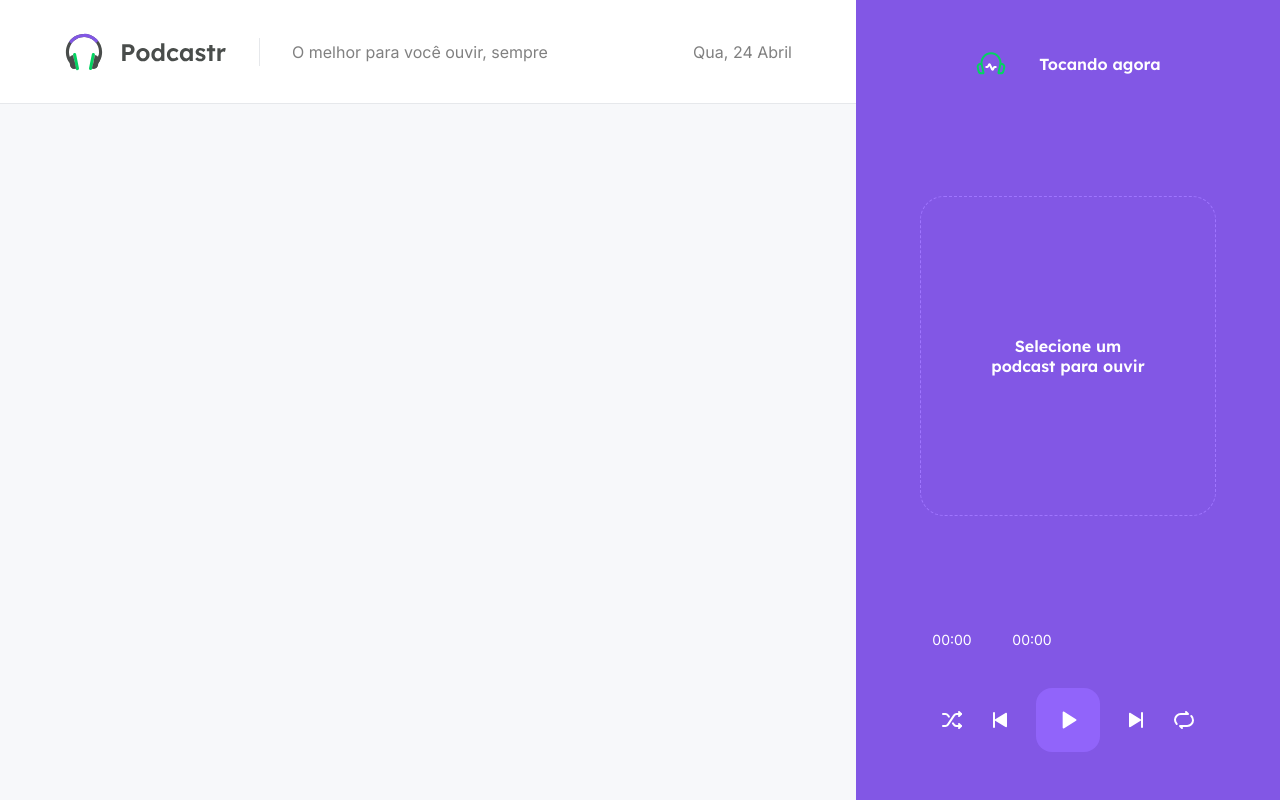
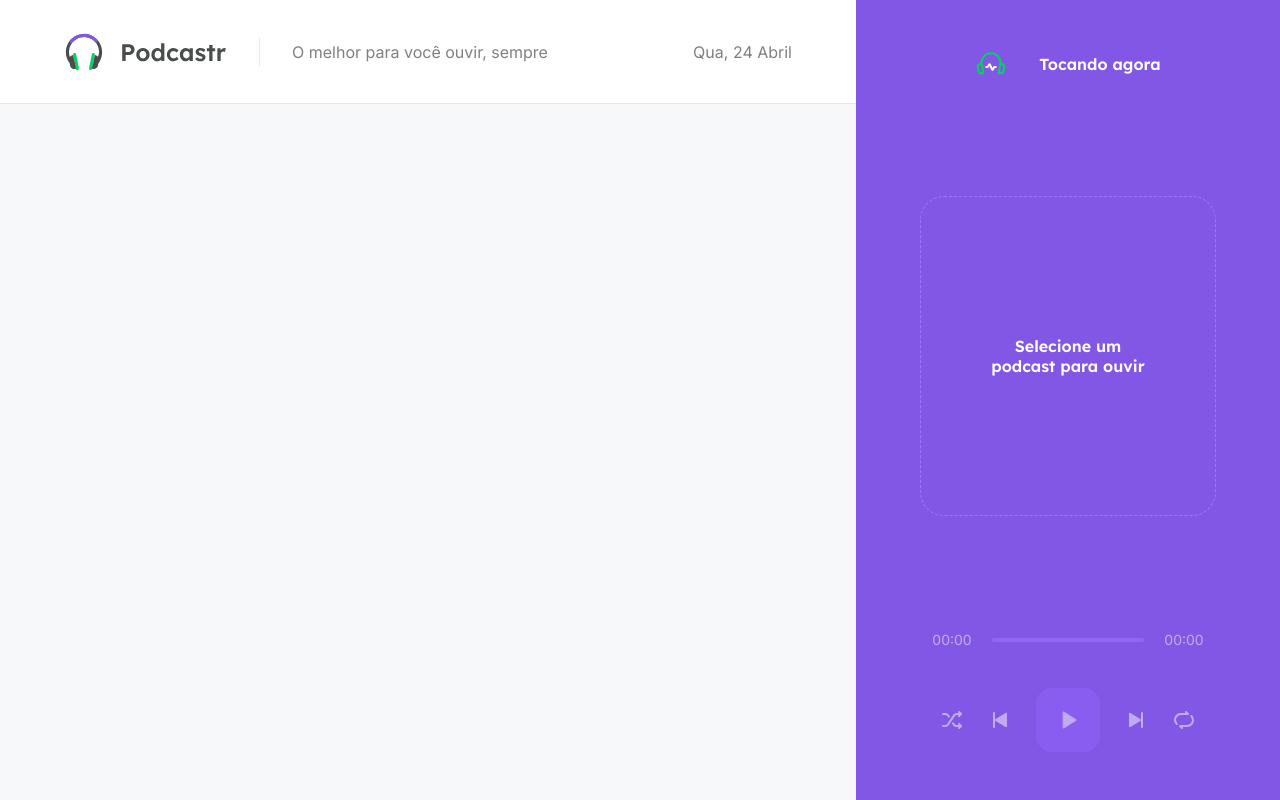
Before and after one commit to edmilson-dk/podcastr, a Next.js app: page / in a window 1280 px wide. Built offline with nearby package versions, Linux system fonts and the light colour scheme.

Commit message:
feat: created player footer structure

```diff
--- a/src/components/Player/index.tsx
+++ b/src/components/Player/index.tsx
@@ -12,10 +12,12 @@ export function Player() {
         <strong>Selecione um podcast para ouvir</strong>
       </div>
 
-      <footer>
+      <footer className={styles.empty}>
         <div className={styles.progress}>
           <span>00:00</span>
-          <div className={styles.emptySlider}></div>
+          <div className={styles.slider}>
+            <div className={styles.emptySlider}></div>
+          </div>
           <span>00:00</span>
         </div>
 
```
